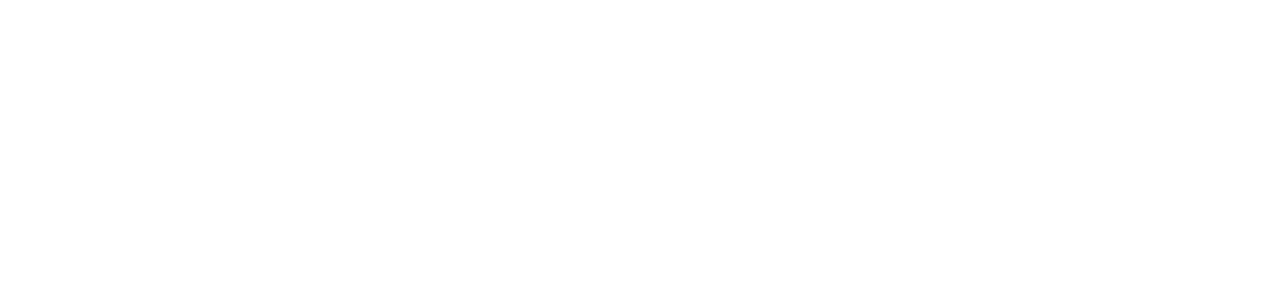
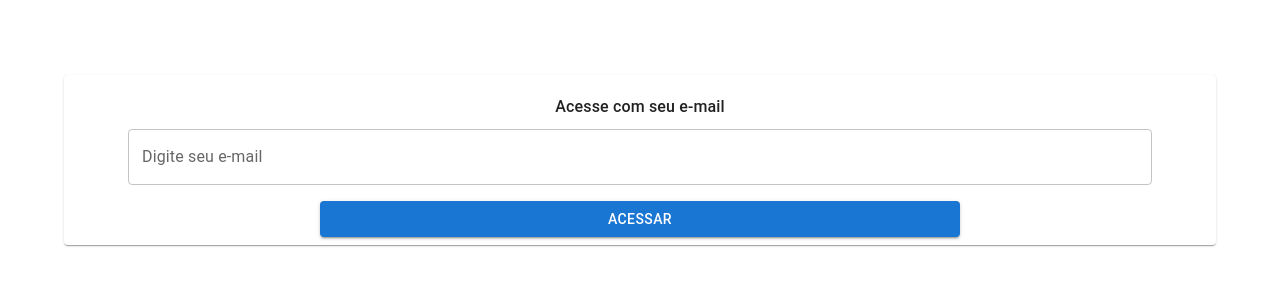
Before and after one commit to tiagolopesdev/customers-frontend, a React (Vite) app: page /login in a window 1280 px wide. Before the commit this address had no page. Shown: the top 300 px of the page. Built offline with nearby package versions, Linux system fonts and the light colour scheme.

Commit message:
feat: flow to authentication user

```diff
--- a/package.json
+++ b/package.json
@@ -15,6 +15,7 @@
     "@mui/icons-material": "^6.1.5",
     "@mui/material": "^6.0.1",
     "axios": "^1.7.7",
+    "jwt-decode": "^4.0.0",
     "qr-scanner": "^1.4.2",
     "react": "^18.3.1",
     "react-currency-mask": "^1.3.2",
--- a/src/App.tsx
+++ b/src/App.tsx
@@ -4,15 +4,32 @@
 import { Customer } from './Pages/Customer'
 import { MinimarketProvider } from './Context/minimarket'
 import { Login } from './Pages/Login'
+import { PrivateRouter } from './Router/privateRouter'
 
 function App() {
 
   return <MinimarketProvider>
     <BrowserRouter>
       <Routes>
-        <Route path='/' element={<Login />} />
-        {/* <Route path='/' element={<Home />} /> */}
-        <Route path='/customer' element={<Customer />} />
+        <Route path='/login' element={<Login />} />
+        <Route
+          path='/'
+          element={
+            <PrivateRouter
+              permitedElement={<Home />}
+              redirect='home'
+            />
+          }
+        />
+        <Route
+          path='/customer'
+          element={
+            <PrivateRouter
+              permitedElement={<Customer />}
+              redirect='customer'
+            />
+          }
+        />
       </Routes>
     </BrowserRouter>
   </MinimarketProvider>
--- a/src/Context/minimarket.tsx
+++ b/src/Context/minimarket.tsx
@@ -1,5 +1,8 @@
 import { ReactNode, createContext, useState } from "react";
 import { IProduct } from "../Types/IProduct";
+import { getToken } from "../Services/Users";
+import { jwtDecode } from "jwt-decode";
+import { IUser } from "../Types/IUser";
 
 
 interface IMinimarketContextProvider {
@@ -7,8 +10,21 @@
 }
 
 interface IMinimarketContext {
+  user: IUser
   selectedProducts: IProduct[];
   setSelectProducts: React.Dispatch<React.SetStateAction<IProduct[]>>,
+  login: (email: string) => Promise<void>,
+  logout: () => void
+}
+
+const initialPropertiesUser: IUser = {
+  email: '',
+  exp: 0,
+  iat: 0,
+  nameId: '',
+  nbf: 0,
+  role: '',
+  unique_name: ''
 }
 
 export const MinimarketContext = createContext({} as IMinimarketContext)
@@ -16,10 +32,38 @@
 export const MinimarketProvider = ({ children }: IMinimarketContextProvider) => {
 
   const [selectedProducts, setSelectProducts] = useState<IProduct[]>([])
+  const [user, setUser] = useState<IUser>(initialPropertiesUser)
+
+  const login = async (email: string) => {
+    try {
+
+      const token = await getToken(email)
+
+      const claims: IUser = jwtDecode(token)
+
+      setUser(claims)
+
+      localStorage.setItem('exp', claims.exp.toString())
+      localStorage.setItem('nbf', claims.nbf.toString())
+
+    // eslint-disable-next-line @typescript-eslint/no-explicit-any
+    } catch (error: any) {
+      throw new Error(error.message)
+    }
+  }
+
+  const logout = () => {
+    setUser(initialPropertiesUser)
+    localStorage.removeItem('exp')
+    localStorage.removeItem('nbf')
+  }
 
   return <MinimarketContext.Provider value={{
     selectedProducts,
-    setSelectProducts
+    setSelectProducts,
+    login,
+    logout,
+    user
   }}>
     {children}
   </MinimarketContext.Provider>
--- a/src/Pages/Login/index.tsx
+++ b/src/Pages/Login/index.tsx
@@ -1,16 +1,62 @@
-import { Alert, Button, Card, CardContent, Snackbar, SnackbarCloseReason, TextField, Typography } from "@mui/material"
-import { useState } from "react"
+import { Alert, Button, Card, CardContent, CircularProgress, Snackbar, SnackbarCloseReason, TextField, Typography } from "@mui/material"
+import { useContext, useState } from "react"
+import { MinimarketContext } from "../../Context/minimarket"
+import { useNavigate, useSearchParams } from "react-router-dom"
 
+interface IMessageFeedback {
+  message: string
+  type: 'success' | 'warning' | 'info'
+}
 
 export const Login = () => {
 
-  const [email, setEmail] = useState()
+  const { login } = useContext(MinimarketContext)
+
+  const [paramsUrl] = useSearchParams()
+  const navigate = useNavigate()
+
+  const [email, setEmail] = useState('')
   const [open, setOpen] = useState(false);
-  const [message, setMessage] = useState('')
+  const [message, setMessage] = useState<IMessageFeedback>({
+    message: '',
+    type: "success"
+  })
+  const [loading, setLoading] = useState(false)
 
-  const handleClick = () => {
-    setMessage("Estamos validando seu acesso")
-    setOpen(true);
+  const handleClick = async () => {
+    try {
+      if (email === '') {
+        setMessage({
+          message: "E-mail não é válido",
+          type: "warning"
+        })
+        setOpen(true);
+        return
+      }
+
+      setLoading(true)
+      setMessage({
+        message: "Validando seu acesso",
+        type: "success"
+      })
+      setOpen(true);
+
+      const pageRedirect = paramsUrl.get('redirect') as string
+
+      await login(email)
+      setLoading(false)
+
+      navigate(pageRedirect === 'home' ? '/' : pageRedirect)
+
+    // eslint-disable-next-line @typescript-eslint/no-explicit-any
+    } catch (error: any) {
+      setLoading(false)
+      setMessage({
+        message: error.message,
+        type: "warning"
+      })
+      setOpen(true);
+    }
   };
 
   const handleClose = (
@@ -37,7 +83,6 @@
       minHeight: '10vh'
     }}
       onClick={() => {
-        // navigate(`/customer?identity=${customer.id}`)
       }}
       key={`login-page`}
     >
@@ -72,8 +117,13 @@
         <Button
           sx={{ marginTop: 2, width: '50dvw' }}
           variant="contained"
-          onClick={handleClick}
-        >Acessar</Button>
+          onClick={async () => { handleClick() }}
+        >{
+            loading ?
+              <CircularProgress size={25} sx={{ color: '#ffffff' }} /> :
+              'Acessar'
+          }
+        </Button>
       </CardContent>
     </Card>
     <Snackbar
@@ -84,11 +134,11 @@
     >
       <Alert
         onClose={handleClose}
-        severity="success"
+        severity={message.type}
         variant="filled"
         sx={{ width: '100%' }}
       >
-        {message}
+        {message.message}
       </Alert>
     </Snackbar>
   </div>
--- /dev/null
+++ b/src/Router/privateRouter.tsx
@@ -0,0 +1,31 @@
+import { validationToken } from "../Utils/validationToken"
+import { Navigate } from "react-router-dom"
+
+
+interface IPrivateRouter {
+  permitedElement: JSX.Element
+  redirect?: string
+}
+
+export const PrivateRouter = ({ permitedElement, redirect }: IPrivateRouter) => {
+
+  const managerAccess = () => {
+
+    const exp = localStorage.getItem('exp')
+    const nbf = localStorage.getItem('nbf')
+
+    const redirectToSend = redirect && redirect !== '' ?
+    `/login?redirect=${redirect}` :
+    '/login'
+
+    if (!exp || !nbf) return <Navigate to={redirectToSend} />
+
+    if (!validationToken(Number(nbf), Number(exp))) {
+      return <Navigate to={redirectToSend} />
+    } else {
+      return permitedElement
+    }
+  }
+
+  return managerAccess()
+}
--- a/src/Services/Bases/api.ts
+++ b/src/Services/Bases/api.ts
@@ -4,3 +4,7 @@
   baseURL: 'https://customers-backend.onrender.com/'
   // baseURL: 'http://localhost:5048/'
 })
+
+export const userChannel = axios.create({
+  baseURL: 'http://localhost:5167/'
+})
--- /dev/null
+++ b/src/Services/Users/index.ts
@@ -0,0 +1,16 @@
+import { userChannel } from "../Bases/api"
+
+
+export const getToken = async (email: string) => {
+  try {
+
+    const response = await userChannel.post("api/Token", { email })
+
+    return response.data
+
+  // eslint-disable-next-line @typescript-eslint/no-explicit-any
+  } catch (error: any) {
+    console.log('MEer ', error)
+    throw new Error(error.response.data)
+  }
+}
--- /dev/null
+++ b/src/Types/IUser.ts
@@ -0,0 +1,11 @@
+
+
+export interface IUser {
+  email: string
+  exp: number
+  iat: number
+  nameId: string
+  nbf: number
+  role: string
+  unique_name: string
+}
--- /dev/null
+++ b/src/Utils/validationToken.ts
@@ -0,0 +1,7 @@
+
+
+export const validationToken = (nbf: number, exp: number) => {
+  return (exp * 1000) < Date.now() || (nbf * 1000) > Date.now() ?
+    false :
+    true
+}
```
Also changed, not shown: 1 other file (tests, documents, lock files or other folders).
